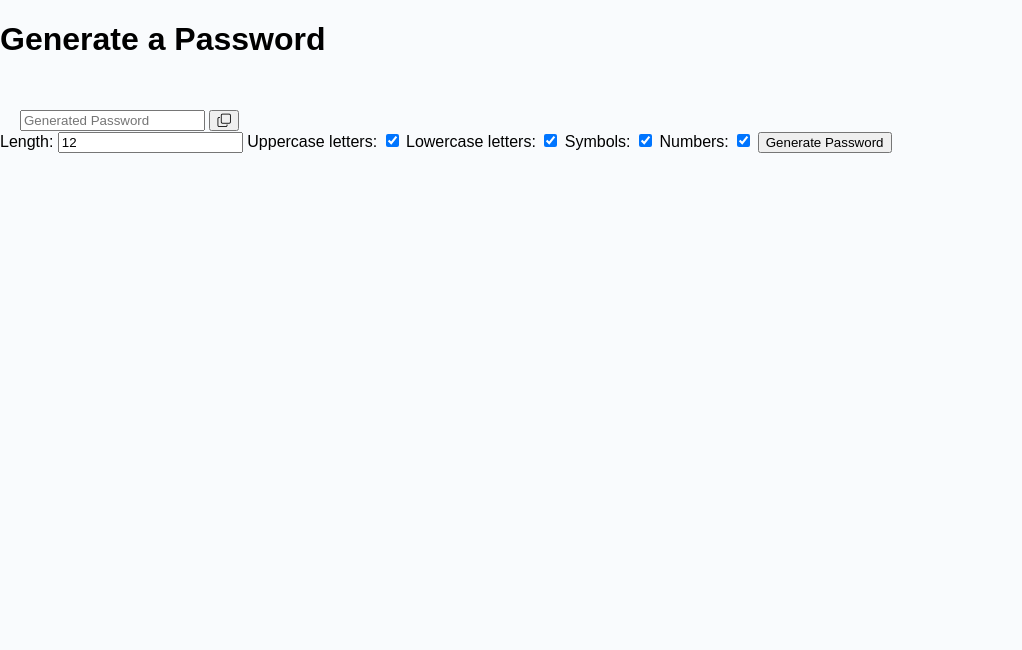
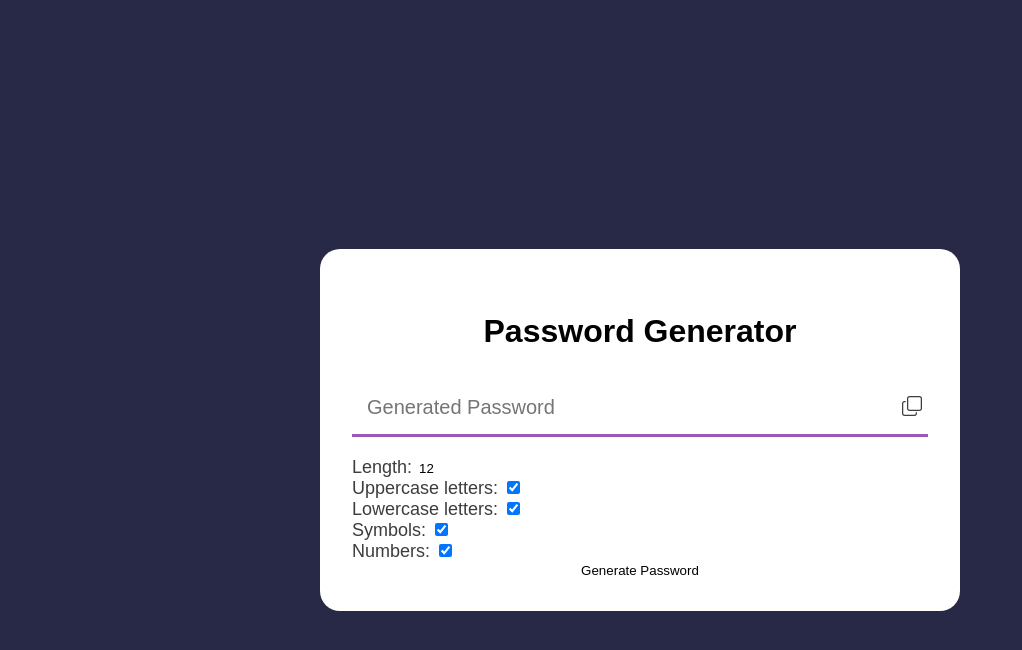
Before and after one commit to maxmruiz/password-generator, a plain HTML site: page index.html in a window 1280 px wide. Shown: the whole page, without its empty margins (0-1022 px from the left). Drawn offline with nearby package versions, Linux system fonts and the light colour scheme.

Commit message:
styling changes

```diff
--- a/assets/css/style.css
+++ b/assets/css/style.css
@@ -1,121 +1,85 @@
-*,
-*::before,
-*::after {
+* {
   box-sizing: border-box;
 }
 
 html,
-body,
-.wrapper {
-  height: 100%;
+body {
   margin: 0;
   padding: 0;
 }
 
 body {
   font-family: sans-serif;
-  background-color: #f9fbfd;
+  background-color: #282847;
+}
+
+.container {
+  display: flex;
+  align-items: center;
+  justify-content: center;
+  margin: 30px;
+  min-height: 100vh;
+}
+
+.wrapper h1 {
+  text-align: center;
+  padding: 10px;
 }
 
 .wrapper {
-  padding-top: 30px;
-  padding-left: 20px;
-  padding-right: 20px;
+  width: 100%;
+  max-width: 640px;
+  background-color: #fff;
+  border-radius: 20px;
+  padding: 2rem;
+  display: flex;
+  flex-direction: column;
 }
 
-header {
-  text-align: center;
-  padding: 20px;
-  padding-top: 0px;
-  color: hsl(206, 17%, 28%);
+.generated-pass {
+  display: flex;
+  align-items: center;
+  justify-content: space-around;
+  border-bottom: 3px solid  #9b59b6 ;
+  margin-bottom: 20px;
 }
 
-.card {
-  background-color: hsl(0, 0%, 100%);
-  border-radius: 5px;
-  border-width: 1px;
-  box-shadow: rgba(0, 0, 0, 0.15) 0px 2px 8px 0px;
-  color: hsl(206, 17%, 28%);
-  font-size: 18px;
-  margin: 0 auto;
-  max-width: 800px;
-  padding: 30px 40px;
+.generated-pass input {
+  width: 50%;
+  outline: none;
+  border: none;
+  padding: 15px;
+  border-radius: 15px;
+  font-family: 'Poppins', sans-serif;
+  font-size: 20px;
 }
 
-.card-header::after {
-  content: " ";
-  display: block;
-  width: 100%;
-  background: #e7e9eb;
-  height: 2px;
+#copy {
+  border: none;
+  border-radius: 10px;
+  background-color: #fff;
+  margin-left: auto;
 }
 
-.card-body {
-  min-height: 100px;
+.bi-copy {
+  font-size: 20px;
+  color: #3f3f3f;
 }
 
-.card-footer {
-  text-align: center;
+input:not([type="checkbox"]), button{
+  appearance: none;
+  outline: none;
+  border: none;
+  background: none;
 }
 
-.card-footer::before {
-  content: " ";
-  display: block;
-  width: 100%;
-  background: #e7e9eb;
-  height: 2px;
-}
-
-.card-footer::after {
-  content: " ";
-  display: block;
-  clear: both;
-}
-
-.btn {
-  border: none;
-  background-color: hsl(360, 91%, 36%);
-  border-radius: 25px;
-  box-shadow: rgba(0, 0, 0, 0.1) 0px 1px 6px 0px rgba(0, 0, 0, 0.2) 0px 1px 1px
-    0px;
-  color: hsl(0, 0%, 100%);
-  display: inline-block;
-  font-size: 22px;
-  line-height: 22px;
-  margin: 16px 16px 16px 20px;
-  padding: 14px 34px;
-  text-align: center;
+input[type="checkbox"]{
   cursor: pointer;
 }
 
-button[disabled] {
-  cursor: default;
-  background: #c0c7cf;
-}
-
-.float-right {
-  float: right;
-}
-
-#password {
-  -webkit-appearance: none;
-  -moz-appearance: none;
-  appearance: none;
-  border: none;
-  display: block;
-  width: 100%;
-  padding-top: 15px;
-  padding-left: 15px;
-  padding-right: 15px;
-  padding-bottom: 85px;
-  font-size: 1.2rem;
-  text-align: center;
-  margin-top: 10px;
-  margin-bottom: 10px;
-  border: 2px dashed #c0c7cf;
-  border-radius: 6px;
-  resize: none;
-  overflow: hidden;
+.attr {
+  color: #3d3d3d;
+  font-size: 18px;
 }
 
 @media (max-width: 690px) {
--- a/index.html
+++ b/index.html
@@ -12,9 +12,12 @@
 
     <div class="container">
 
-      <h1>Generate a Password</h1>
+      <div class="wrapper">
 
-      <div class="wrapper">
+        <h1>Password Generator</h1>
+
+
+        <div class="generated-pass">
           <input type="text" readonly placeholder="Generated Password"/>
           <button id="copy"><i class="bi bi-copy"></i></button>
         </div>
@@ -45,6 +48,7 @@
           </label>
 
           <button type="submit" id="generate">Generate Password</button>
+      </div>
 
     </div>
 
```
Lines whose indentation alone changed are shown as unchanged.
